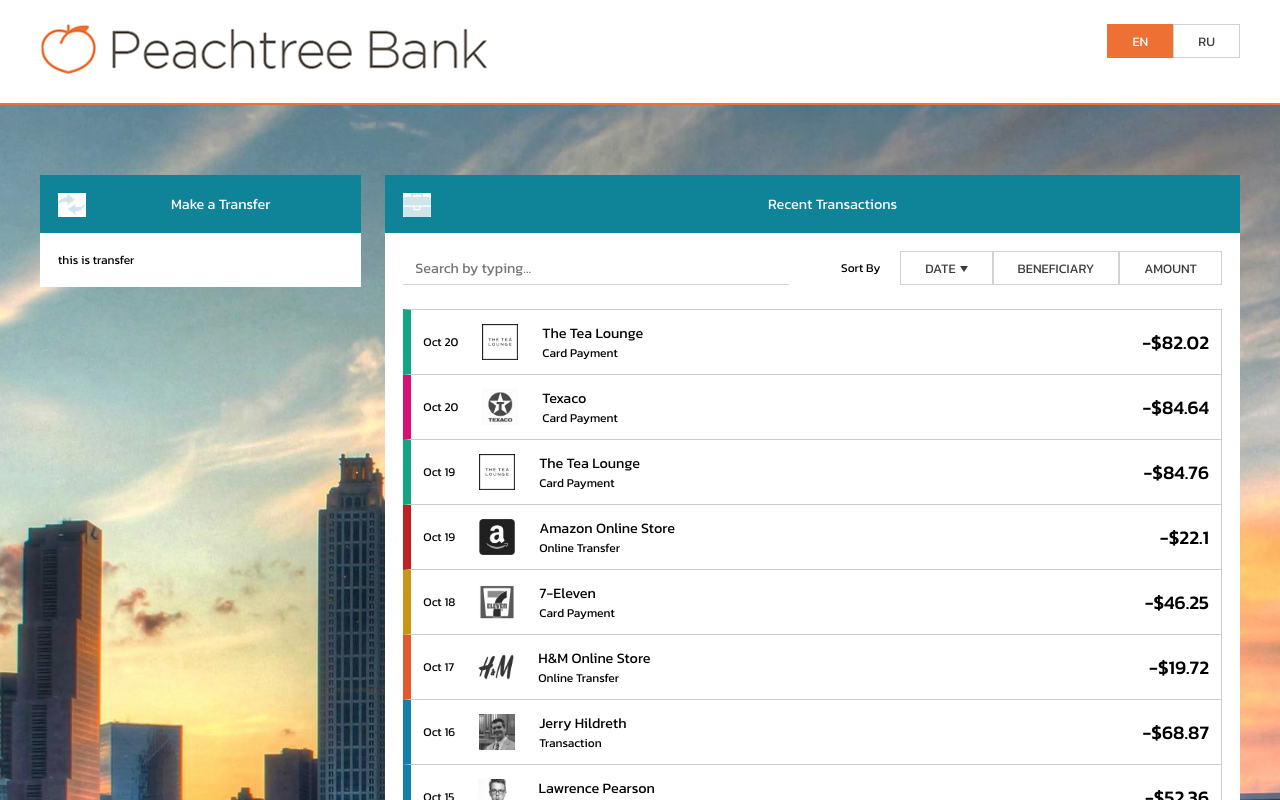
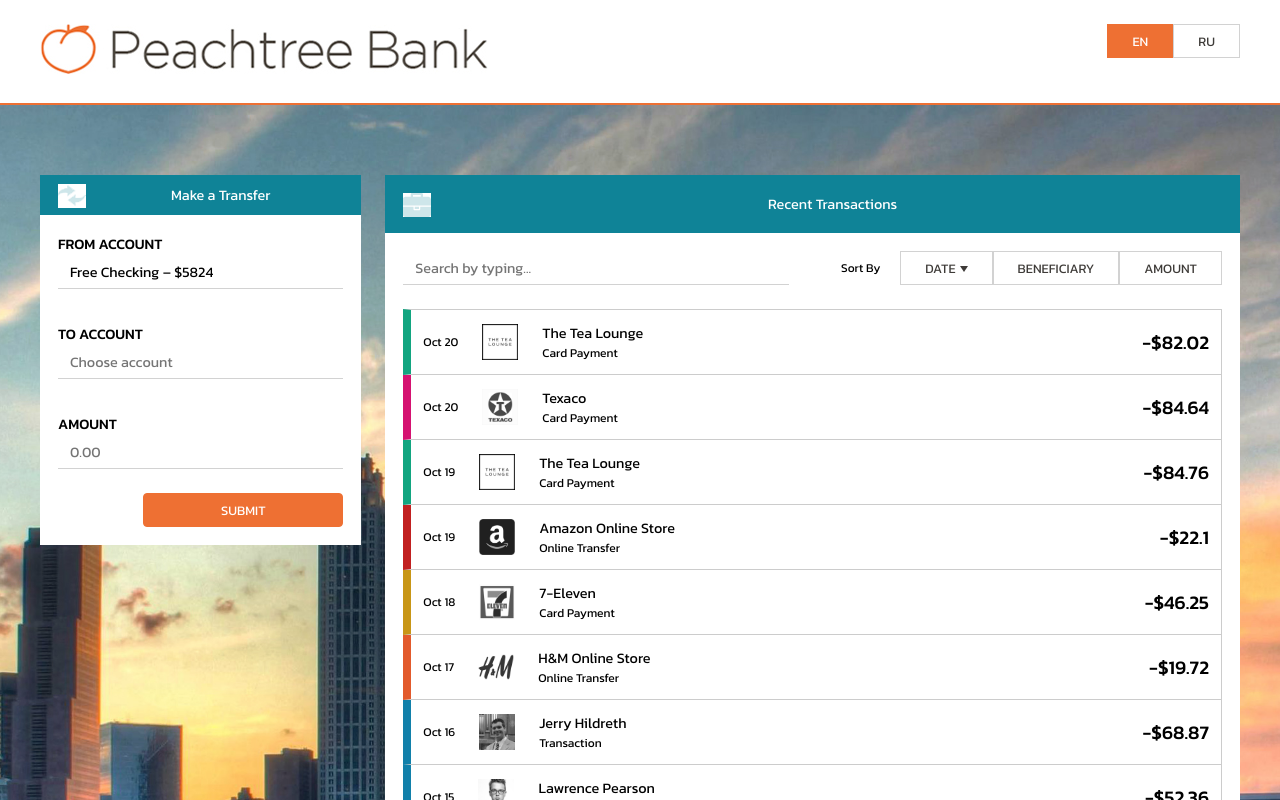
Before and after one commit to aaegorof/test-backbase-transactions, a React (Create React App) app: page / in a window 1280 px wide. Shown: the top 800 px of the page. Built offline with nearby package versions, Linux system fonts and the light colour scheme.

Commit message:
Created Transfer form, Added Transfer slice to the store
Took 22 seconds

```diff
--- a/src/components/TransferForm/TransferForm.tsx
+++ b/src/components/TransferForm/TransferForm.tsx
@@ -1,18 +1,132 @@
-import React, {useState, useEffect} from 'react'
+import React, { useEffect } from "react";
 import Panel from "../Panel/Panel";
-import arrows from '../../assets/icons/arrows.png'
-
+import arrows from "../../assets/icons/arrows.png";
+import { useTranslation } from "react-i18next";
+import { useForm } from "react-hook-form";
+import { useDispatch, useSelector } from "react-redux";
+import { changeAmount } from "../../slices/tranferSlice";
+import { addTransaction } from "../../slices/transactionsSlice";
+import { RootState } from "../../store";
+import Button from "../Button/Button";
 
 const TransferForm: React.FC = () => {
-    const [state, setState] = useState()
+  const { t } = useTranslation("transfer");
+  const { form, account } = useSelector((state: RootState) => state.transfer);
+  const dispatch = useDispatch();
 
-    return (
-        <div className={"transfer-form-wrap"}>
-            <Panel title={'Make a Transfer'} icon={arrows}>
-                this is transfer
-            </Panel>
-        </div>
-    )
-}
+  const {
+    register,
+    handleSubmit,
+    setValue,
+    reset,
+    watch,
+    formState: { errors },
+  } = useForm({
+    mode: "onChange",
+    defaultValues: {
+      from: "",
+      to: "",
+      amount: "",
+    },
+  });
+  useEffect(() => {
+    setValue("from", `${account.name} – $${account.money}`);
+  }, [account]);
 
-export default TransferForm
+  const values = watch();
+
+  const onSubmit = (data: any) => {
+    const isOk = window.confirm(
+      t(`Please confirm the transaction of ${data.amount} to ${data.to}`)
+    );
+    if (isOk) {
+      reset();
+      const transaction = {
+        amount: values.amount,
+        categoryCode: "red",
+        merchant: values.to,
+        merchantLogo: "",
+        transactionDate: new Date().getTime(),
+        transactionType: "Transaction",
+      };
+      dispatch(changeAmount(data.amount));
+      dispatch(addTransaction(transaction));
+    }
+  };
+
+  return (
+    <div className={"transfer-form-wrap"}>
+      <Panel title={t("Make a Transfer")} icon={arrows} size={"small"}>
+        <form onSubmit={handleSubmit(onSubmit)}>
+          {Object.keys(form).map((key) => {
+            const {
+              label,
+              options,
+              placeholder,
+              disabled,
+              message,
+              type,
+            } = form[key];
+
+            return (
+              <div className={"input-block"} key={key}>
+                <label htmlFor={key}>{t(label)}</label>
+                <div className={"input-wrap"}>
+                  <input
+                    placeholder={t(placeholder)}
+                    readOnly={disabled}
+                    aria-label={key}
+                    // @ts-ignore
+                    aria-invalid={errors[key] ? "true" : "false"}
+                    type={type || "text"}
+                    min={options.min}
+                    max={options.max}
+                    style={{ color: account.money < 0 ? "red" : "inherit" }}
+                    // @ts-ignore
+                    {...register(key, { ...options, message })}
+                  />
+                  {
+                    // @ts-ignore
+                    !!values[key] && !disabled && type !== "number" && (
+                      <div
+                        className="clear"
+                        // @ts-ignore
+                        onClick={() => setValue(key, "")}
+                      >
+                        x
+                      </div>
+                    )
+                  }
+                  {errors && (
+                    <div className={"error"}>
+                      {
+                        // @ts-ignore
+                        errors[key]?.message
+                      }
+                    </div>
+                  )}
+                </div>
+              </div>
+            );
+          })}
+          <div className="row">
+            {/*<input type="submit" />*/}
+            <Button
+              type={"active"}
+              shape={"rounded"}
+              onClick={handleSubmit(onSubmit)}
+              className={"mg-2-t"}
+              isSubmit
+              label={t("Submit")}
+              style={{ minWidth: 200, marginLeft: "auto" }}
+            >
+              {t("Submit")}
+            </Button>
+          </div>
+        </form>
+      </Panel>
+    </div>
+  );
+};
+
+export default TransferForm;
--- /dev/null
+++ b/src/slices/tranferSlice.ts
@@ -0,0 +1,103 @@
+import { createSlice } from "@reduxjs/toolkit";
+
+export interface InputOptions {
+  label: string;
+  value: string | number;
+  disabled?: boolean;
+  placeholder?: string;
+  options?: any;
+  message?: string;
+  type?: string;
+}
+
+export interface TransformForm {
+  [key: string]: any;
+  from: InputOptions;
+  to: InputOptions;
+  amount: InputOptions;
+}
+export interface TransformInitialState {
+  form: TransformForm;
+  account: {
+    name: string;
+    money: number;
+  };
+}
+
+const MAXOVERDRAFT = 500
+const CURRENTMONEY = 5824
+
+
+const INITIALSTATE: TransformInitialState = {
+  account: {
+    name: "Free Checking",
+    money: CURRENTMONEY,
+  },
+  form: {
+    from: {
+      value: "",
+      disabled: true,
+      label: "From account",
+      placeholder: "Choose account",
+      options: {
+        required: {
+          value: true,
+          message: "Is Required",
+        },
+      },
+    },
+    to: {
+      value: "",
+      label: "To account",
+      placeholder: "Choose account",
+      message: "Is Required",
+      options: {
+        required: {
+          value: true,
+          message: "Is Required",
+        },
+      },
+    },
+    amount: {
+      value: "",
+      label: "Amount",
+      placeholder: "0.00",
+      message: "Is Required",
+      type: "number",
+      options: {
+        valueAsNumber: true,
+        required: {
+          value: true,
+          message: "Is Required",
+        },
+        max: {
+          value: CURRENTMONEY + MAXOVERDRAFT,
+          message: "You dont have that",
+        },
+        min: {
+          value: 0,
+          message: "Should be more then 0",
+        },
+      },
+    },
+  },
+};
+
+export const tranferSlice = createSlice({
+  name: "transform",
+  initialState: INITIALSTATE,
+  reducers: {
+    // Can pass adapter functions directly as case reducers.  Because we're passing this
+    // as a value, `createSlice` will auto-generate the `bookAdded` action type / creator
+    //transactionAdded: (state, action) => state.concaaction.payload),
+    changeFormValue: (state, action) => {},
+    changeAmount: (state, action) => {
+        const newAmount = state.account.money - action.payload
+        state.account.money = newAmount;
+        state.form.amount.options.max.value = newAmount + MAXOVERDRAFT
+    },
+  },
+});
+
+export const { changeFormValue, changeAmount } = tranferSlice.actions;
+export default tranferSlice.reducer;
--- a/src/store.ts
+++ b/src/store.ts
@@ -1,13 +1,13 @@
 import {
-  createEntityAdapter,
-  createSlice,
   configureStore
 } from '@reduxjs/toolkit'
 import transactionsSlice from './slices/transactionsSlice'
+import transformSlice from "./slices/tranferSlice";
 
 const store = configureStore({
   reducer: {
-    transactions: transactionsSlice
+    transactions: transactionsSlice,
+    transfer: transformSlice
   }
 })
 
```
